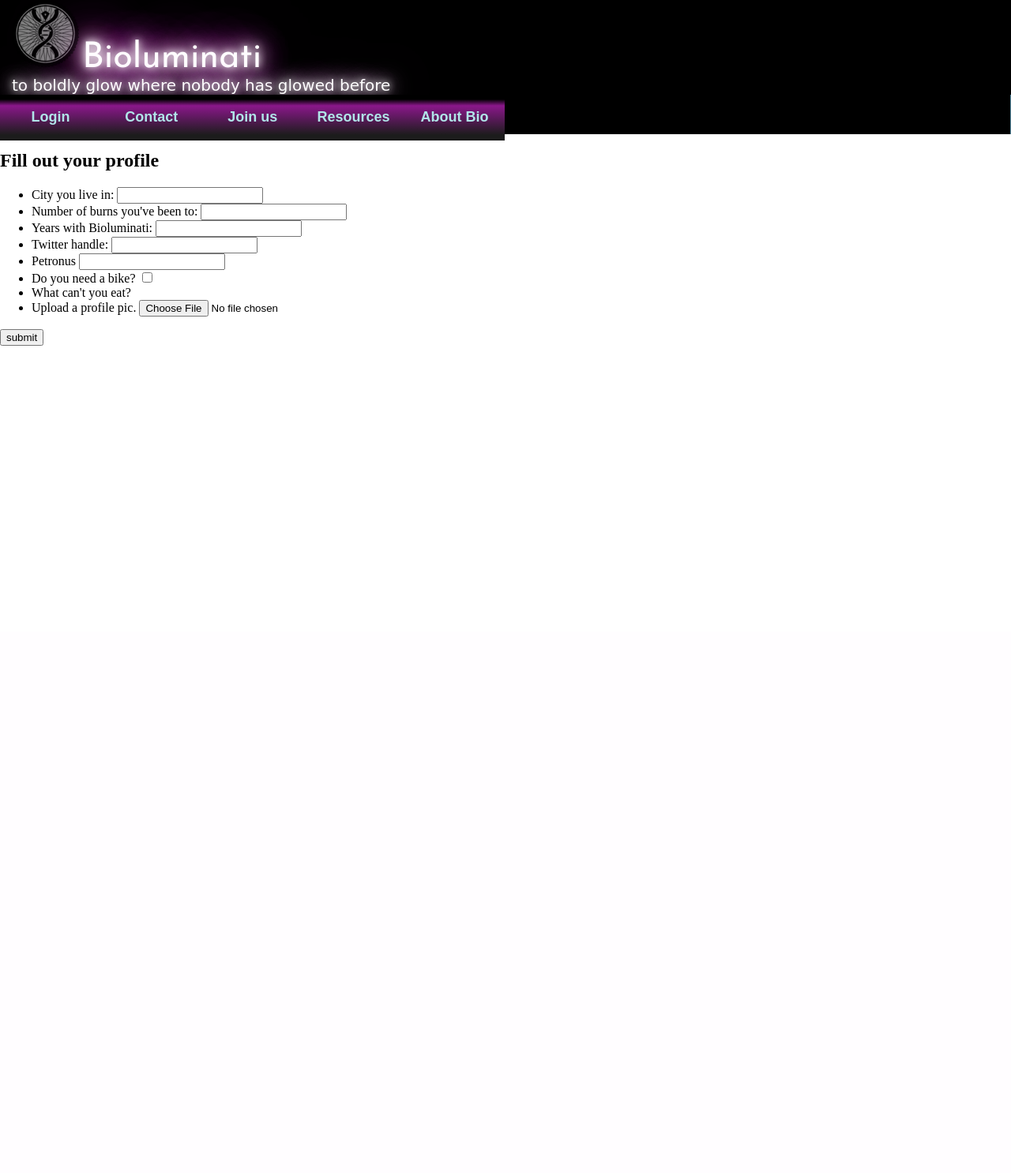
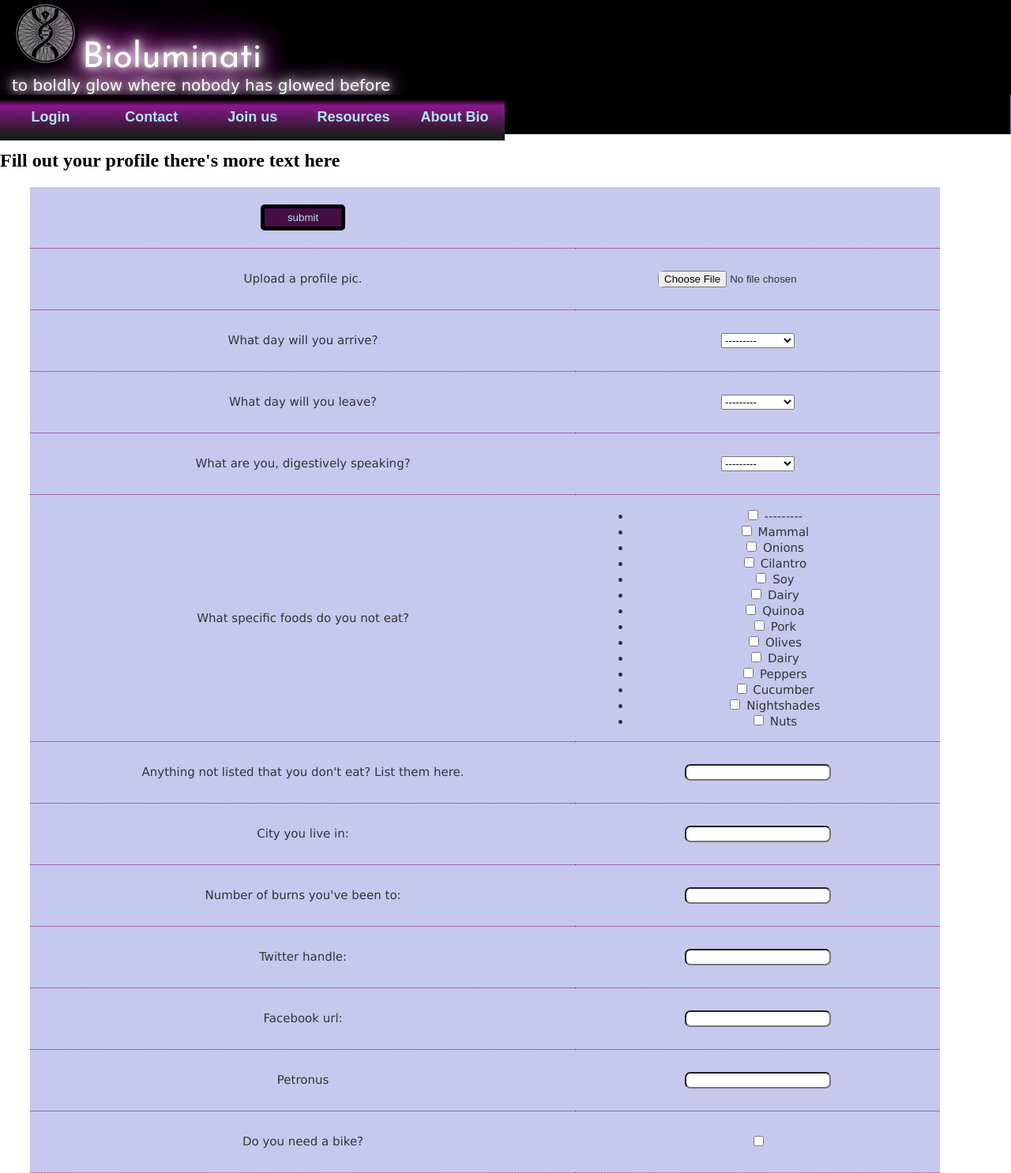
Before and after one commit to beckastar/BurningManCampApp, a Django app: page /profile/ in a window 1280 px wide. Shown: the whole page at 79% size. Before the commit the page ends 438 px from the top, so only its background shows below. Run offline with Django 3.2, Linux system fonts and the light colour scheme; parts of the project's set-up code (start-up, migrations or seed data) failed here and were passed over; some libraries are stand-ins or nearby versions; some web fonts are replaced.

Commit message:
create table for profile. add checkbox widget to meal restrictions.

```diff
--- a/bioluminati/camp/forms.py
+++ b/bioluminati/camp/forms.py
@@ -16,8 +16,35 @@ class UserForm(ModelForm):
 class UserProfileForm(ModelForm):
     class Meta:
         model = UserProfile
-        fields = ('website', 'picture', 'city', 'number_of_burns', 'years_with_bio', 'petronus', 'needs_camp_bike', 'twitter_handle')
+        fields = ('playa_name', 'picture', 'city',
+                'number_of_burns', 'years_with_bio',
+                'petronus', 'needs_camp_bike', 'twitter_handle',
+                'facebook_url', 'diet_lifestyle',
+                'other_restrictions', 'arrival_day', 'departure_day', 'meal_restrictions')
+        Fish = "Fish"
+        Mammal = "Mammal"
+        Vegetarian = "Vegetarian"
+        Omnivore = "Omnivore"
+        Onions = "Onions"
+        Cucumber = "Cucumber"
+        Peppers = "Peppers"
+        Gluten_free = "Gluten_free"
+        Vegan = "Vegan"
+        Shellfish = "Shellfish"
+        Olives = "Olives"
+        Pork = "Pork"
+        Soy = "Soy"
+        Dairy = "Dairy"
+        Cilantro = "Cilantro"
+        Quinoa = "Quinoa"
+        Nightshades = "Nightshades"
+        Nuts = "Nuts"
+        Pescaterian = "Pescaterian"
 
+
+        widgets = {
+            'meal_restrictions': forms.widgets.CheckboxSelectMultiple(),
+        }
 
 class BikeForm(ModelForm):
     class Meta:
--- a/bioluminati/camp/models.py
+++ b/bioluminati/camp/models.py
@@ -96,6 +96,7 @@ class UserProfile(models.Model):
     # This line is required. Links UserProfile to a User model instance.
     user = models.OneToOneField(User)
     # The additional attributes we wish to include.
+    # allow null = true and blank = true below
     playa_name = models.CharField(max_length=20)
     picture = models.ImageField(upload_to='profile_images', blank=True)
     city = models.CharField(max_length = 20)
--- a/bioluminati/camp/templates/base.html
+++ b/bioluminati/camp/templates/base.html
@@ -32,7 +32,7 @@
             <ul id="nav">
               {% if user.is_authenticated %}
               <li><a href={% url "logout" %}>Logout</a></li>
-              <li><a href={% url 'profile' %}></a></li>
+              <li><a href={% url 'profile' %}>Your Profile</a></li>
               <li><a href="#">Campers</a></li>
               <li><a href="#">Meals</a>
                 <ul>
--- a/bioluminati/camp/templates/profile.html
+++ b/bioluminati/camp/templates/profile.html
@@ -2,30 +2,26 @@
 
 {% block content %}
 
-<div id="profile" class="formfloatleft">
-
-
-</div>
-<div class="formfloatright">
-	<div>
-		<h2>Fill out your profile </h2>
+<div id="profile">
+		<h2>Fill out your profile there's more text here  </h2>
 		<form action="." method="post">
+	<table id="profile_table" class="gradienttable table_with_form">
 			{% csrf_token %}
-		    {{UserProfileForm}}
-		    <ul>
-			    <li>City you live in: {{form.city}}</li>
-			    <li>Number of burns you've been to: {{form.number_of_burns}}</li>
-			    <li>Years with Bioluminati: {{form.years_with_bio}}</li>
-			    <li>Twitter handle: {{form.twitter_handle}}</li>
-			    <li>Petronus {{form.petronus}}</li>
-			    <li>Do you need a bike? {{form.needs_camp_bike}}</li>
-			    <li>What can't you eat? {{form.meal_restrictions}}</li>
-			    <li>Upload a profile pic. {{form.picture}}</li>
-		    </ul>
-		    <input type="submit" value="submit">
-		</form>
-	</div>
+		    	<thead><tr id="profile_submit_row"><td><input class="table_button" type="submit" value="submit"></td><td></td></tr>
+			    <tr><td>Upload a profile pic.</td><td> {{form.picture}}</td></tr>
+			    <tr><td>What day will you arrive?</td><td>{{form.arrival_day}}</td></tr>
+				<tr><td>What day will you leave?</td><td>{{form.departure_day}}</td></tr>
+			    <tr><td>What are you, digestively speaking? </td><td>{{form.diet_lifestyle}}</td></tr>
+			    <tr><td>What specific foods do you not eat?</td><td>{{form.meal_restrictions}}</td></tr>
+			    <tr><td>Anything not listed that you don't eat? List them here. </td><td>{{form.other_restrictions}}</td></tr>
+			    <tr><td>City you live in: </td><td>{{form.city}}</td></tr>
+			    <tr><td>Number of burns you've been to: </td><td>{{form.number_of_burns}}</td></tr>
+			    <tr><td>Twitter handle: </td><td>{{form.twitter_handle}}</td></tr>
+			    <tr><td>Facebook url: </td><td>{{form.facebook_url}}</td></tr>
+			    <tr><td>Petronus </td><td>{{form.petronus}}</td></tr>
+			    <tr><td>Do you need a bike? </td><td>{{form.needs_camp_bike}}</td></tr>
+	</table>
+			</form>
 </div>
 
-
 {% endblock %}
--- a/bioluminati/camp/templates/signup.html
+++ b/bioluminati/camp/templates/signup.html
@@ -51,6 +51,7 @@
 							<td></td>
 					    {% endif %}
 					{% endfor %}
+					<!-- add saturday shifts available  -->
 					{% for shift in sundayShiftsAvail %}
 						<tr class="shift_available">
 							<td>Sunday</td>
--- a/bioluminati/static/css/styles.css
+++ b/bioluminati/static/css/styles.css
@@ -173,7 +173,6 @@ footer {
 
 #profile {
     position: relative;
-    background-color: red;
 }
 
 #container {
@@ -385,12 +384,18 @@ table {
     border-spacing: 0px;
 }
 
+/*for tables with thead*/
 thead th:first-child {
     border-radius: 10px 0px 0px 0px;
 }
 
 thead th:last-child {
     border-radius: 0px 10px 0px 0px;
+}
+
+/*for tabels without thead*/
+#profile_table tr:first-child {
+    border-radius: 10px 0px 0px 0px;
 }
 
 table {
```
Also changed, not shown: bioluminati/camp/migrations/0001_initial.py (deleted), bioluminati/camp/migrations/0002_auto_20151212_1835.py (deleted), bioluminati/camp/migrations/0003_auto_20151221_1923.py (deleted), bioluminati/camp/migrations/0004_auto_20151221_1950.py (deleted), bioluminati/camp/migrations/0005_auto_20151221_1952.py (deleted), bioluminati/camp/migrations/0006_auto_20151221_1955.py (deleted), bioluminati/camp/migrations/0007_auto_20151221_1956.py (deleted), bioluminati/camp/migrations/0008_auto_20151221_1957.py (deleted), bioluminati/camp/migrations/0009_auto_20151221_1959.py (deleted), bioluminati/camp/migrations/0010_auto_20151221_2001.py (deleted), bioluminati/camp/migrations/0011_auto_20151221_2002.py (deleted), bioluminati/camp/migrations/__init__.py (deleted), 1 other file.
